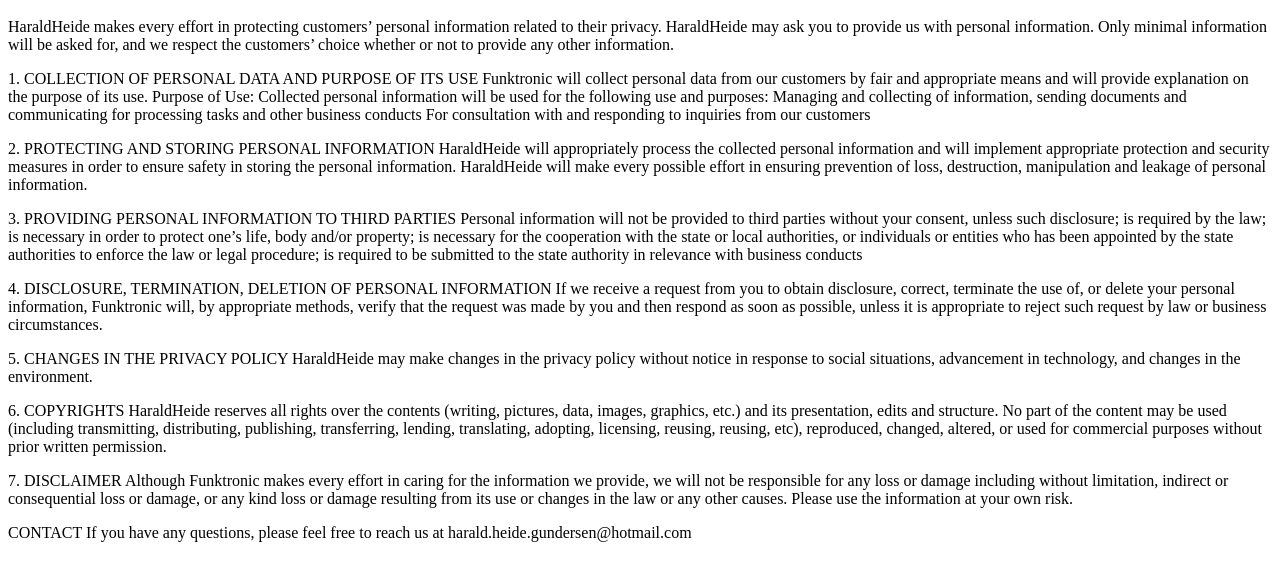
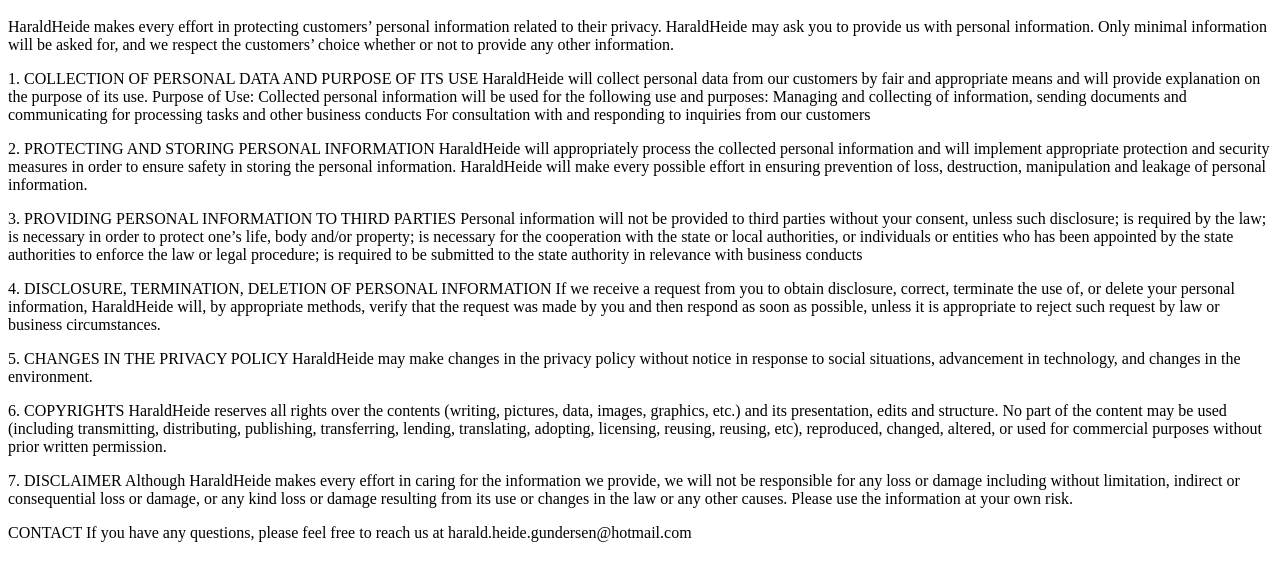
Before and after one commit to HaraldHeide/Legal, a plain HTML site: page index.html in a window 1280 px wide. Shown: the part 48-628 px from the top of the page. Drawn offline with Linux system fonts and the light colour scheme.

Commit message:
Update Index

```diff
--- a/index.html
+++ b/index.html
@@ -11,7 +11,7 @@
         and we respect the customers’ choice whether or not to provide any other information.</p>
 
     <p>1. COLLECTION OF PERSONAL DATA AND PURPOSE OF ITS USE
-        Funktronic will collect personal data from our customers by fair and appropriate means and will provide explanation on the purpose of its use.
+        HaraldHeide will collect personal data from our customers by fair and appropriate means and will provide explanation on the purpose of its use.
 
         Purpose of Use: Collected personal information will be used for the following use and purposes:
 
@@ -32,7 +32,7 @@
         </p>
 
     <p>4. DISCLOSURE, TERMINATION, DELETION OF PERSONAL INFORMATION
-        If we receive a request from you to obtain disclosure, correct, terminate the use of, or delete your personal information, Funktronic will, by appropriate methods,
+        If we receive a request from you to obtain disclosure, correct, terminate the use of, or delete your personal information, HaraldHeide will, by appropriate methods,
         verify that the request was made by you and then respond as soon as possible, unless it is appropriate to reject such request by law or business circumstances.</p>
 
     <p>5. CHANGES IN THE PRIVACY POLICY
@@ -43,7 +43,7 @@
         publishing, transferring, lending, translating, adopting, licensing, reusing, reusing, etc), reproduced, changed, altered, or used for commercial purposes without prior written permission.</p>
 
     <p>7. DISCLAIMER
-        Although Funktronic makes every effort in caring for the information we provide, we will not be responsible for any loss or damage including without limitation, indirect or consequential loss or damage,
+        Although HaraldHeide makes every effort in caring for the information we provide, we will not be responsible for any loss or damage including without limitation, indirect or consequential loss or damage,
         or any kind loss or damage resulting from its use or changes in the law or any other causes. Please use the information at your own risk.</p>
 
     <p>CONTACT
```
Also changed, not shown: 1 other file.
